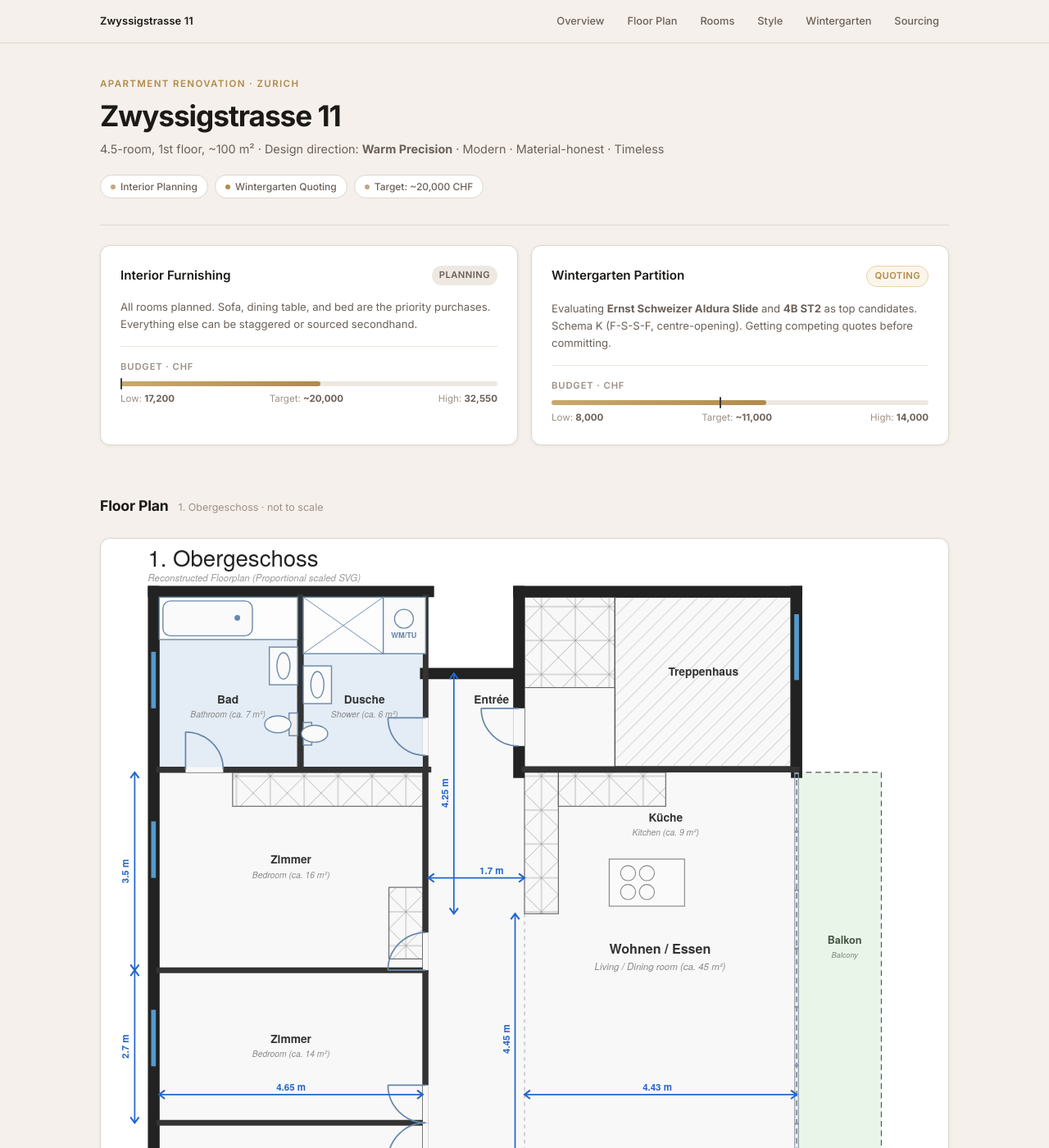
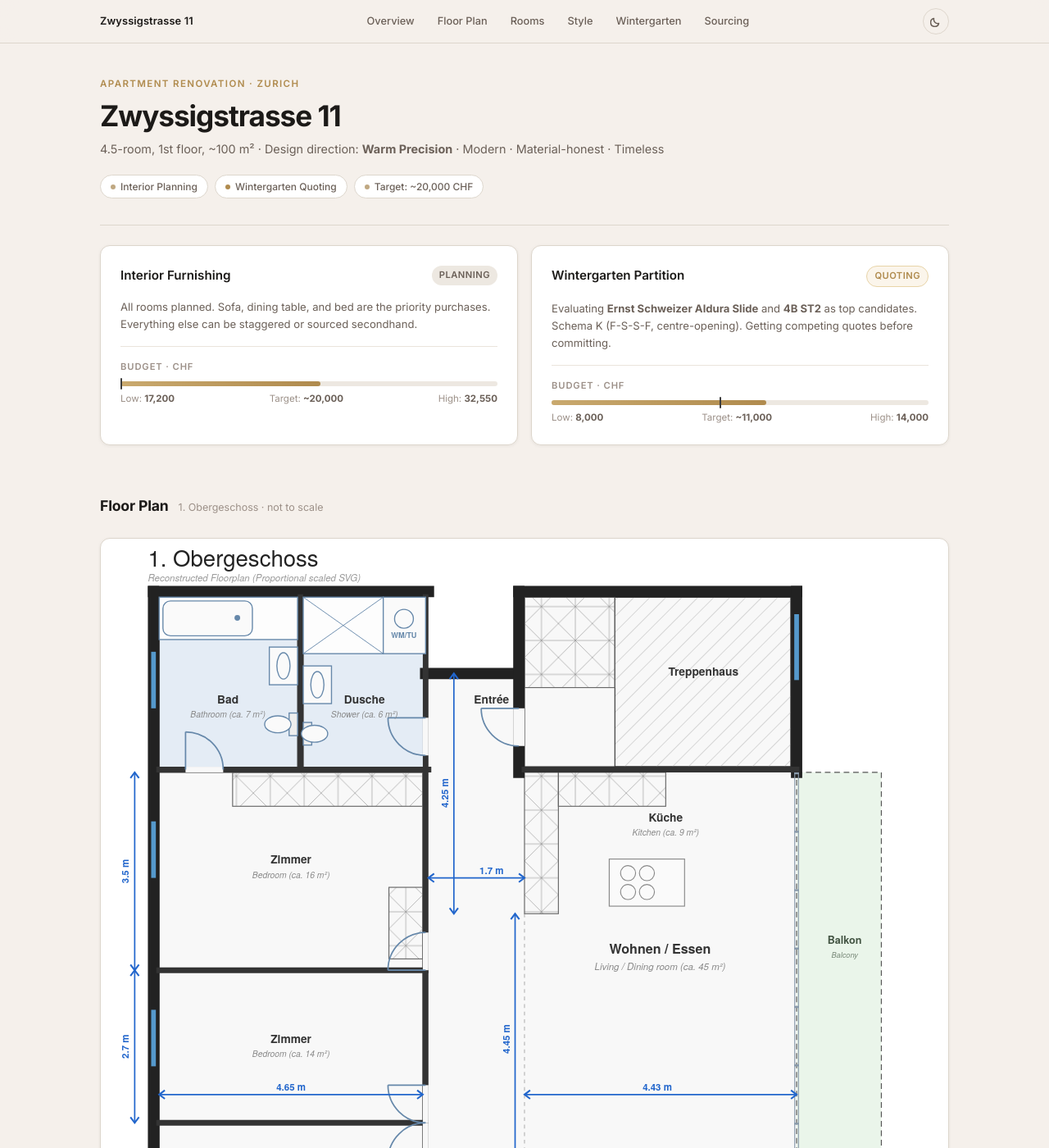
Before and after one commit to sunmeetsingh/sunmeetsingh.github.io, a Jekyll site: the page built from design/index.html, in a window 1280 px wide and 1400 px high. Shown: the whole window at 82% size. Built offline with Jekyll 4.4.1, drawn with Linux system fonts in a browser that asks for light colours.

Commit message:
Add dark mode and scroll-reveal animations
- Dark mode: warm anthracite palette, moon/sun toggle in nav, persisted in localStorage, respects prefers-color-scheme
- Scroll reveal: IntersectionObserver fade+slide on all cards, staggered within grids (55ms per item)

Co-Authored-By: Claude Sonnet 4.6 <noreply@anthropic.com>

```diff
--- a/design/index.html
+++ b/design/index.html
@@ -798,6 +798,64 @@ title: "Zwyssigstrasse 11 — Project Dashboard"
       box-shadow: var(--shadow-sm);
     }
 
+    /* ── Dark theme ─────────────────────────────────────────── */
+    [data-theme="dark"] {
+      --bg:           #17150F;
+      --surface:      #1F1C16;
+      --surface-2:    #272319;
+      --border:       #3A332A;
+      --border-light: #2E2820;
+      --text:         #EDE8DE;
+      --text-2:       #A89070;
+      --text-3:       #6B5E50;
+      --brass:        #D4AC72;
+      --brass-bg:     #261E0E;
+      --steel:        #6A6056;
+      --green:        #5A9070;
+      --green-bg:     #152018;
+      --red-bg:       #241610;
+      --red:          #C07055;
+      --shadow-sm:    0 1px 4px rgba(0,0,0,0.5);
+      --shadow:       0 2px 12px rgba(0,0,0,0.6);
+      --shadow-lg:    0 8px 40px rgba(0,0,0,0.7);
+    }
+    [data-theme="dark"] .nav {
+      background: rgba(23, 21, 15, 0.90);
+    }
+    [data-theme="dark"] .status-quoting,
+    [data-theme="dark"] .status-sourcing { border-color: #5A3E18; }
+    [data-theme="dark"] .swatch { border-color: rgba(255,255,255,0.07); }
+    [data-theme="dark"] .room-svg-wrap svg,
+    [data-theme="dark"] .rd-modal-body svg { background: #1F1C16; }
+    [data-theme="dark"] .rd-expand-btn:hover { background: #2A2620 !important; }
+
+    /* ── Theme toggle ────────────────────────────────────────── */
+    .theme-toggle {
+      width: 32px; height: 32px;
+      background: transparent;
+      border: 1px solid var(--border);
+      border-radius: 50%;
+      cursor: pointer;
+      display: flex; align-items: center; justify-content: center;
+      color: var(--text-2);
+      transition: background 0.15s, color 0.15s, border-color 0.15s;
+      flex-shrink: 0;
+      padding: 0;
+    }
+    .theme-toggle:hover { background: var(--surface-2); color: var(--text); }
+    .theme-toggle .icon-sun  { display: none;  align-items: center; }
+    .theme-toggle .icon-moon { display: flex;  align-items: center; }
+    [data-theme="dark"] .theme-toggle .icon-sun  { display: flex; }
+    [data-theme="dark"] .theme-toggle .icon-moon { display: none; }
+
+    /* ── Scroll reveal ───────────────────────────────────────── */
+    .reveal {
+      opacity: 0;
+      transform: translateY(16px);
+      transition: opacity 0.42s ease, transform 0.42s ease;
+    }
+    .reveal.visible { opacity: 1; transform: translateY(0); }
+
     /* ── Responsive ──────────────────────────────────────────── */
     @media (max-width: 800px) {
       .page { padding: 24px 16px 60px; }
@@ -829,6 +887,19 @@ title: "Zwyssigstrasse 11 — Project Dashboard"
       <a href="#wintergarten">Wintergarten</a>
       <a href="#sourcing">Sourcing</a>
     </div>
+    <button class="theme-toggle" id="theme-toggle" title="Toggle dark mode" aria-label="Toggle dark mode">
+      <span class="icon-moon">
+        <svg width="13" height="13" viewBox="0 0 13 13" fill="none" stroke="currentColor" stroke-width="1.5" stroke-linecap="round" stroke-linejoin="round">
+          <path d="M10.5 8.5A5 5 0 0 1 4.5 2.5a5 5 0 1 0 6 6z"/>
+        </svg>
+      </span>
+      <span class="icon-sun">
+        <svg width="14" height="14" viewBox="0 0 14 14" fill="none" stroke="currentColor" stroke-width="1.5" stroke-linecap="round">
+          <circle cx="7" cy="7" r="2.5"/>
+          <path d="M7 1v1.5M7 11.5V13M1 7h1.5M11.5 7H13M2.93 2.93l1.06 1.06M10.01 10.01l1.06 1.06M2.93 11.07l1.06-1.06M10.01 3.99l1.06-1.06"/>
+        </svg>
+      </span>
+    </button>
   </div>
 </nav>
 
@@ -849,7 +920,7 @@ title: "Zwyssigstrasse 11 — Project Dashboard"
   <!-- ── Workstreams ───────────────────────────────────────── -->
   <div class="workstreams">
 
-    <div class="ws-card">
+    <div class="ws-card reveal">
       <div class="ws-header">
         <div class="ws-name">Interior Furnishing</div>
         <span class="ws-status status-planning">Planning</span>
@@ -875,7 +946,7 @@ title: "Zwyssigstrasse 11 — Project Dashboard"
       </div>
     </div>
 
-    <div class="ws-card">
+    <div class="ws-card reveal">
       <div class="ws-header">
         <div class="ws-name">Wintergarten Partition</div>
         <span class="ws-status status-quoting">Quoting</span>
@@ -923,7 +994,7 @@ title: "Zwyssigstrasse 11 — Project Dashboard"
     <div class="rooms-grid">
 
       <!-- Living Room -->
-      <div class="room-card">
+      <div class="room-card reveal">
         <div class="room-header">
           <div class="room-name">Living Room — "The Salon"</div>
           <div class="room-size">45 m²</div>
@@ -987,7 +1058,7 @@ title: "Zwyssigstrasse 11 — Project Dashboard"
       </div>
 
       <!-- Wintergarten Dining -->
-      <div class="room-card">
+      <div class="room-card reveal">
         <div class="room-header">
           <div class="room-name">Wintergarten — Dining</div>
           <div class="room-size">~11.5 m²</div>
@@ -1036,7 +1107,7 @@ title: "Zwyssigstrasse 11 — Project Dashboard"
       </div>
 
       <!-- Bar Station -->
-      <div class="room-card">
+      <div class="room-card reveal">
         <div class="room-header">
           <div class="room-name">Bar &amp; Coffee Station</div>
           <div class="room-size">Corner nook</div>
@@ -1085,7 +1156,7 @@ title: "Zwyssigstrasse 11 — Project Dashboard"
       </div>
 
       <!-- Master Bedroom -->
-      <div class="room-card">
+      <div class="room-card reveal">
         <div class="room-header">
           <div class="room-name">Master Bedroom</div>
           <div class="room-size">16 m²</div>
@@ -1144,7 +1215,7 @@ title: "Zwyssigstrasse 11 — Project Dashboard"
       </div>
 
       <!-- Home Office -->
-      <div class="room-card">
+      <div class="room-card reveal">
         <div class="room-header">
           <div class="room-name">Home Office</div>
           <div class="room-size">14 m² · middle room</div>
@@ -1203,7 +1274,7 @@ title: "Zwyssigstrasse 11 — Project Dashboard"
       </div>
 
       <!-- Guest Bedroom -->
-      <div class="room-card">
+      <div class="room-card reveal">
         <div class="room-header">
           <div class="room-name">Guest Bedroom</div>
           <div class="room-size">14 m²</div>
@@ -1257,7 +1328,7 @@ title: "Zwyssigstrasse 11 — Project Dashboard"
     </div>
     <div class="style-grid">
 
-      <div class="style-card">
+      <div class="style-card reveal">
         <div class="style-card-title">Material &amp; Finish Palette</div>
         <div class="swatches">
           <div class="swatch-row">
@@ -1305,7 +1376,7 @@ title: "Zwyssigstrasse 11 — Project Dashboard"
         </div>
       </div>
 
-      <div class="style-card">
+      <div class="style-card reveal">
         <div class="style-card-title">Material Rules</div>
         <ul class="rules-list">
           <li class="rule">
@@ -1354,27 +1425,27 @@ title: "Zwyssigstrasse 11 — Project Dashboard"
       <h3 class="section-title" style="font-size:0.9rem;color:var(--text-2)">Mood Reference</h3>
     </div>
     <div class="mood-grid">
-      <div class="mood-item">
+      <div class="mood-item reveal">
         <div class="mood-img"><img src="/design/living_room_concept.png" alt="Living room reference" loading="lazy"></div>
         <div class="mood-img-label">Living room</div>
       </div>
-      <div class="mood-item">
+      <div class="mood-item reveal">
         <div class="mood-img"><img src="/design/wintergarten_dining_concept.png" alt="Wintergarten dining reference" loading="lazy"></div>
         <div class="mood-img-label">Wintergarten dining</div>
       </div>
-      <div class="mood-item">
+      <div class="mood-item reveal">
         <div class="mood-img"><img src="/design/bar_station_concept.png" alt="Bar station reference" loading="lazy"></div>
         <div class="mood-img-label">Bar station</div>
       </div>
-      <div class="mood-item">
+      <div class="mood-item reveal">
         <div class="mood-img"><img src="/design/master_bedroom_concept.png" alt="Master bedroom reference" loading="lazy"></div>
         <div class="mood-img-label">Master bedroom</div>
       </div>
-      <div class="mood-item">
+      <div class="mood-item reveal">
         <div class="mood-img"><img src="/design/office_concept.png" alt="Office reference" loading="lazy"></div>
         <div class="mood-img-label">Home office</div>
       </div>
-      <div class="mood-item">
+      <div class="mood-item reveal">
         <div class="mood-img"><img src="/design/color_palette.png" alt="Colour palette" loading="lazy"></div>
         <div class="mood-img-label">Colour palette</div>
       </div>
@@ -1389,7 +1460,7 @@ title: "Zwyssigstrasse 11 — Project Dashboard"
     </div>
     <div class="wg-grid">
 
-      <div class="wg-card">
+      <div class="wg-card reveal">
         <div class="style-card-title">Technical Specs</div>
         <ul class="spec-list">
           <li class="spec-row">
@@ -1430,7 +1501,7 @@ title: "Zwyssigstrasse 11 — Project Dashboard"
         </div>
       </div>
 
-      <div class="wg-card">
+      <div class="wg-card reveal">
         <div class="style-card-title">Vendors</div>
         <ul class="vendor-list">
           <li class="vendor-row">
@@ -1753,6 +1824,56 @@ title: "Zwyssigstrasse 11 — Project Dashboard"
 })();
 </script>
 
+<script>
+// ── Dark mode ──────────────────────────────────────────────────
+(function() {
+  const root = document.documentElement;
+  const stored = localStorage.getItem('theme');
+  const prefersDark = window.matchMedia('(prefers-color-scheme: dark)').matches;
+  if (stored === 'dark' || (!stored && prefersDark)) root.setAttribute('data-theme', 'dark');
+
+  document.getElementById('theme-toggle').addEventListener('click', () => {
+    const isDark = root.getAttribute('data-theme') === 'dark';
+    if (isDark) {
+      root.removeAttribute('data-theme');
+      localStorage.setItem('theme', 'light');
+    } else {
+      root.setAttribute('data-theme', 'dark');
+      localStorage.setItem('theme', 'dark');
+    }
+  });
+})();
+
+// ── Scroll reveal ──────────────────────────────────────────────
+(function() {
+  const cards = document.querySelectorAll('.reveal');
+  if (!cards.length) return;
+
+  // Stagger siblings within each grid container
+  document.querySelectorAll('.workstreams, .rooms-grid, .style-grid, .wg-grid, .mood-grid').forEach(grid => {
+    Array.from(grid.querySelectorAll('.reveal')).forEach((card, i) => {
+      card.style.transitionDelay = `${i * 55}ms`;
+    });
+  });
+
+  if (!('IntersectionObserver' in window)) {
+    cards.forEach(el => el.classList.add('visible'));
+    return;
+  }
+
+  const observer = new IntersectionObserver(entries => {
+    entries.forEach(entry => {
+      if (entry.isIntersecting) {
+        entry.target.classList.add('visible');
+        observer.unobserve(entry.target);
+      }
+    });
+  }, { rootMargin: '0px 0px -28px 0px', threshold: 0.04 });
+
+  cards.forEach(el => observer.observe(el));
+})();
+</script>
+
 <!-- Layout expand modal -->
 <div id="rd-modal" class="rd-modal-overlay" role="dialog" aria-modal="true">
   <div class="rd-modal-box">
```
